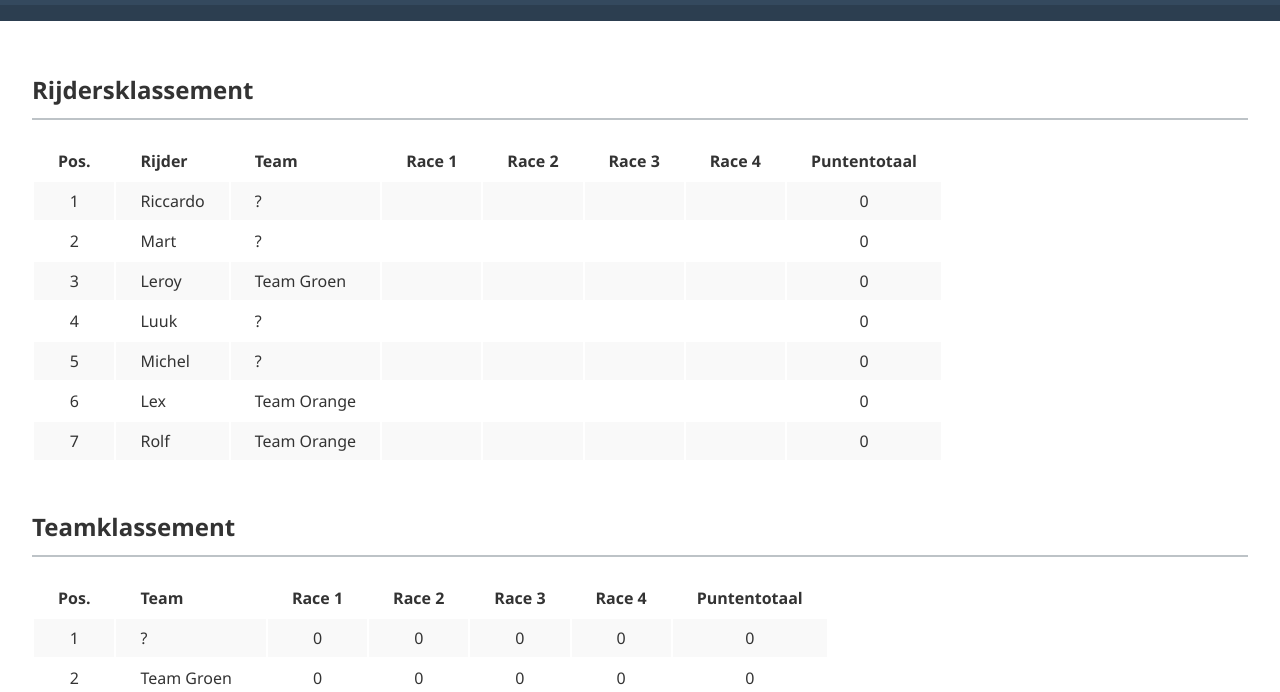
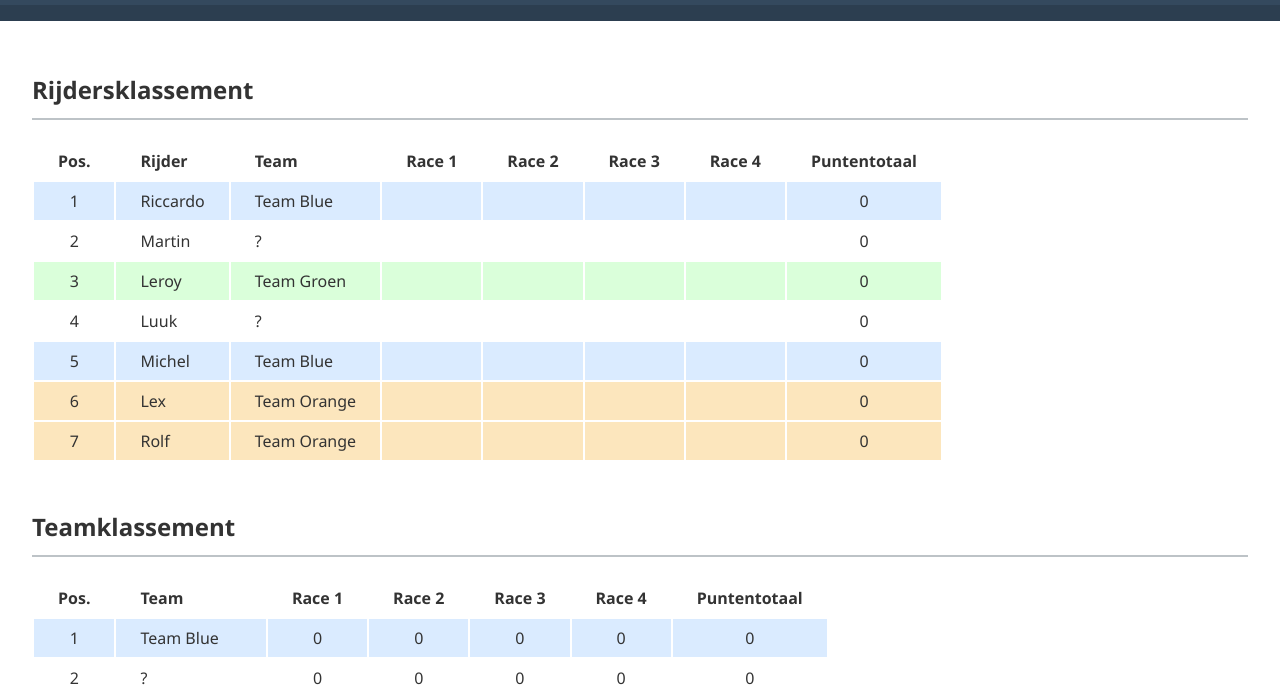
Before and after one commit to realrolfje/granturismo, a plain HTML site: page index.html in a window 1280 px wide. Shown: the part 108-800 px from the top of the page. Drawn offline with Linux system fonts and the light colour scheme.

Commit message:
Add colors

```diff
--- a/script.js
+++ b/script.js
@@ -58,6 +58,18 @@ function displayDriverStandings(drivers) {
     const tbody = document.createElement('tbody');
     drivers.forEach((driver, index) => {
         const row = document.createElement('tr');
+
+        if (driver.team.includes("Orange")) {
+            row.classList.add('orange');
+        }
+
+        if (driver.team.includes("Groen")) {
+            row.classList.add('green');
+        }
+
+        if (driver.team.includes("Blue")) {
+            row.classList.add('blue');
+        }
 
         // Position
         const positionCell = document.createElement('td');
@@ -165,6 +177,18 @@ function displayTeamStandings(teams) {
     const tbody = document.createElement('tbody');
     teams.forEach((team, index) => {
         const row = document.createElement('tr');
+
+        if (team.name.includes("Orange")) {
+            row.classList.add('orange');
+        }
+
+        if (team.name.includes("Groen")) {
+            row.classList.add('green');
+        }
+
+        if (team.name.includes("Blue")) {
+            row.classList.add('blue');
+        }
 
         // Position
         const positionCell = document.createElement('td');
--- a/standings.json
+++ b/standings.json
@@ -2,11 +2,11 @@
     "drivers": [
       {
         "name": "Riccardo",
-        "team": "?",
+        "team": "Team Blue",
         "points_per_race": [null, null, null, null]
       },
       {
-        "name": "Mart",
+        "name": "Martin",
         "team": "?",
         "points_per_race": [null, null, null, null]
       },
@@ -22,7 +22,7 @@
       },
       {
         "name": "Michel",
-        "team": "?",
+        "team": "Team Blue",
         "points_per_race": [null, null, null, null]
       },
       {
--- a/styles.css
+++ b/styles.css
@@ -152,6 +152,18 @@ footer p {
     text-align: center;
 }
 
+.orange {
+    background-color: rgb(252, 230, 189) !important;
+}
+
+.green {
+    background-color: rgb(218, 255, 218) !important;
+}
+
+.blue {
+    background-color: rgb(218, 235, 255) !important;
+}
+
 /* Adjust spacing for schedule section */
 #schedule-container {
     margin-top: 1em;
```
